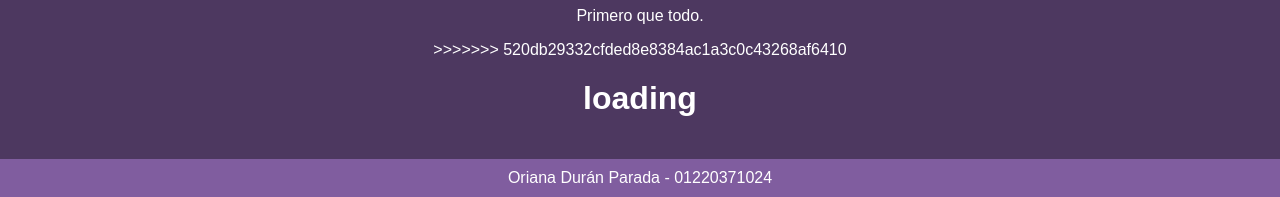
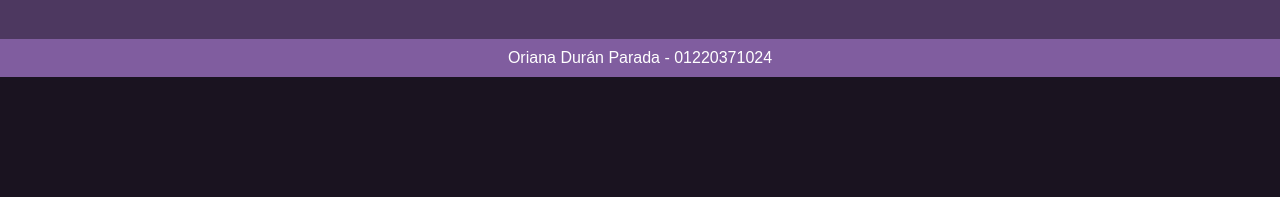
Before and after one commit to orinadaa/Parcial3, a plain HTML site: page index.html in a window 1280 px wide. Shown: the part 2752-2949 px from the top of the page. After the commit the page ends 2829 px from the top, so only its background shows below. Drawn offline with Linux system fonts and the light colour scheme.

Commit message:
Nueva update

```diff
--- a/index.html
+++ b/index.html
@@ -23,7 +23,6 @@
     </header>
 
     <main>
-<<<<<<< HEAD
       <div data-role="page" id="inicio">
         <div data-role="header" data-theme="d">
           <h1>UNIVERSIDAD DE SANTANDER</h1>
@@ -335,9 +334,6 @@
           <p>Next</p>
         </div>
       </div>
-=======
-      <p>Primero que todo.</p>
->>>>>>> 520db29332cfded8e8384ac1a3c0c43268af6410
     </main>
 
     <footer>
```
